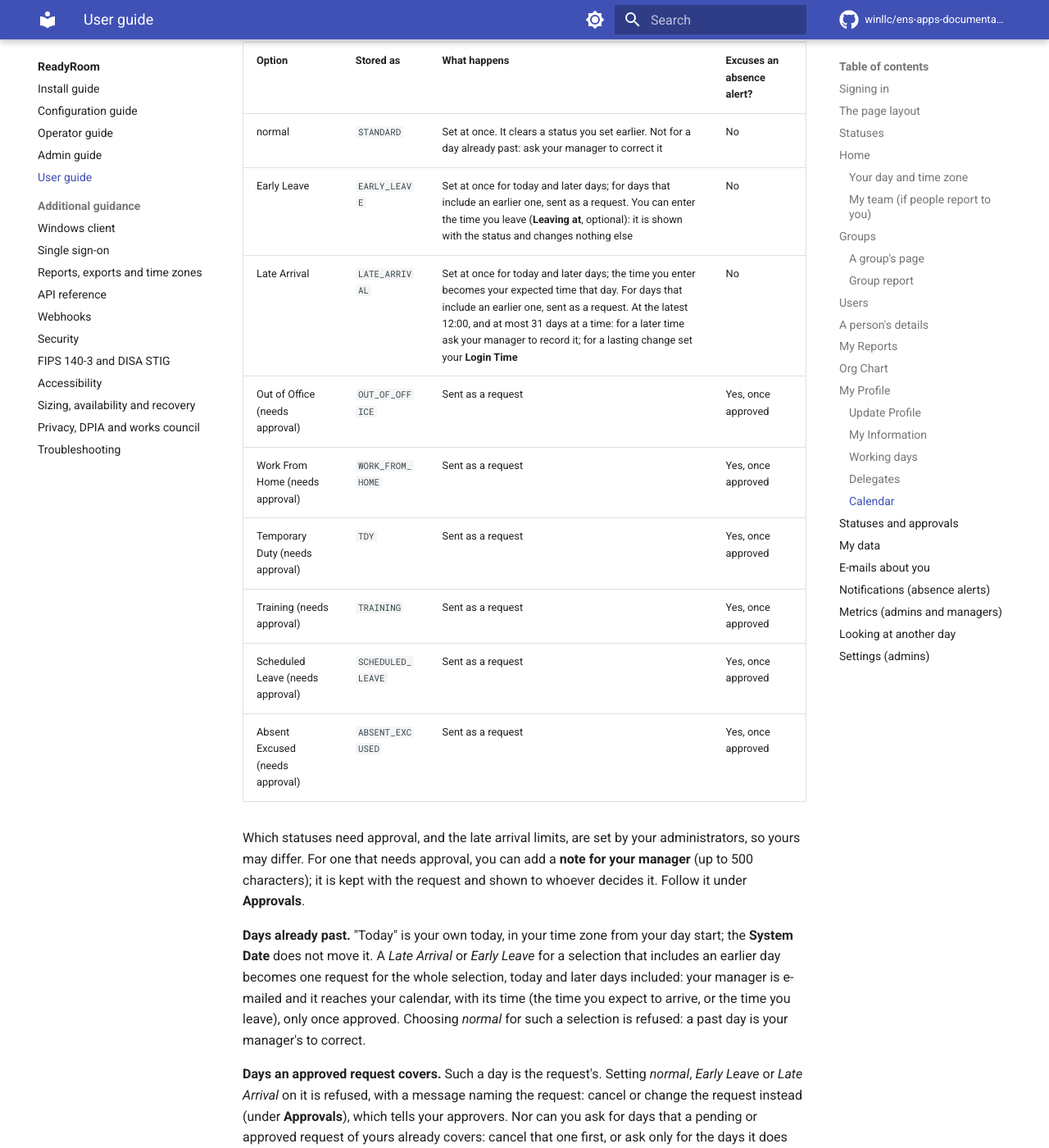
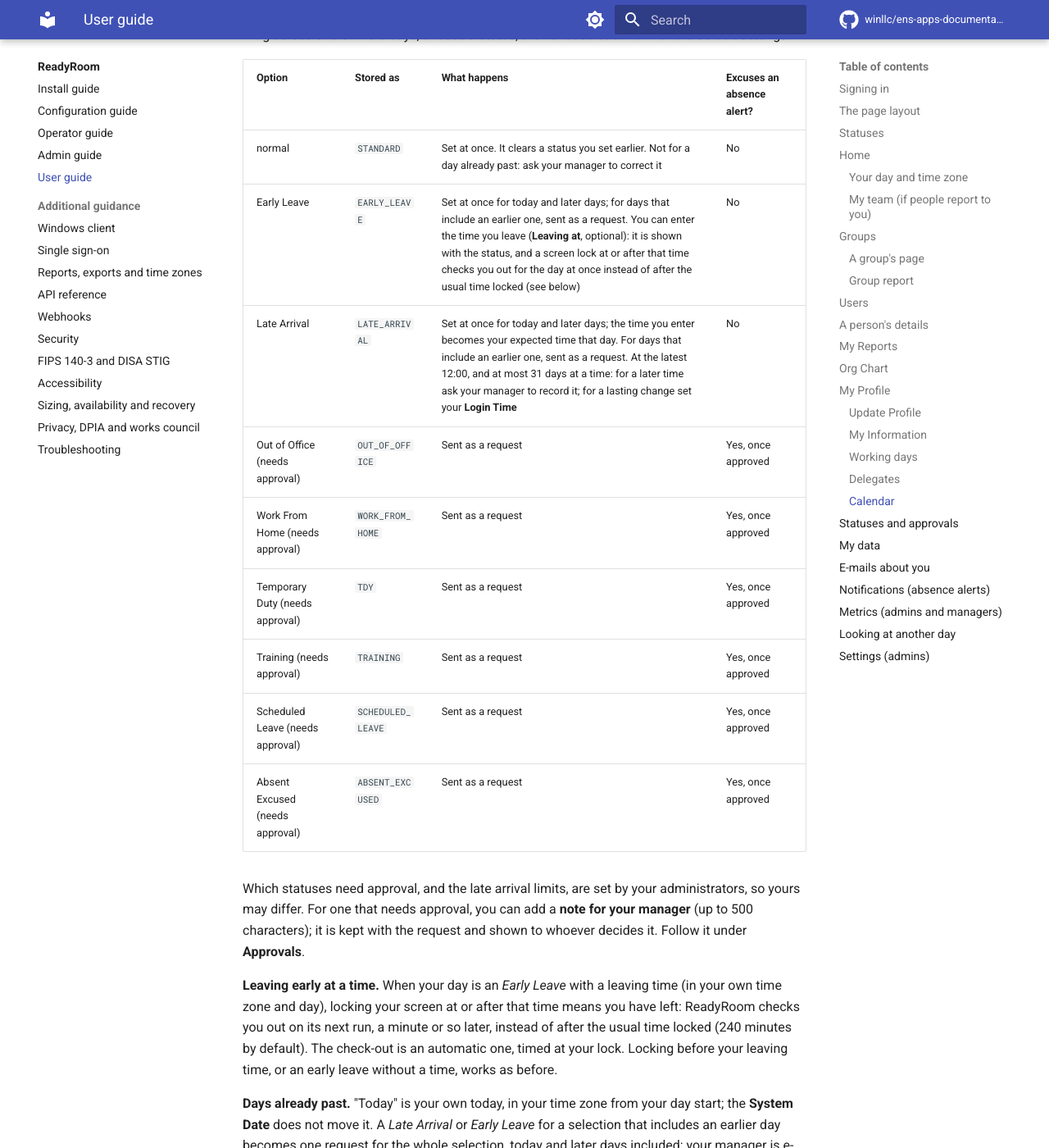
Before and after one commit to winllc/ens-apps-documentation, an MkDocs documentation site: the page built from docs/readyroom/user-guide.md, in a window 1280 px wide and 1400 px high, scrolled down 10630 px. Shown: the whole window at 82% size. Built offline with MkDocs 1.6.1 and Material for MkDocs 9.7.7, drawn with Linux system fonts in a browser that asks for light colours; comment, search, counter and statistics services are not loaded; some of the changed text lies outside the part shown.

Commit message:
ReadyRoom: early leave check-out, request times, export codes
Documents that a screen lock at or after an Early Leave's time of
leaving checks the person out on the next run (user guide, admin
guide, configuration, operator guide), that request e-mails and the
leave-requests API carry a late arrival's and an early leave's time,
and that the people export keeps status codes.

Co-Authored-By: Claude Opus 5.5 <noreply@anthropic.com>
Claude-Session: https://claude.ai/code/session_01R2Q6XtDB8DfVmiejzJGwBh

```diff
--- a/docs/readyroom/user-guide.md
+++ b/docs/readyroom/user-guide.md
@@ -50,7 +50,7 @@ rather than cut short. Nothing was changed: try again in a few seconds.
 |---|---|
 | `IN` (green) | Checked in, and the latest event was a sign-in or an unlock. |
 | `AWAY` (purple) | The latest event was a screen lock. |
-| `OUT` (blue) | Checked out: you signed out, or ReadyRoom checked you out after the screen had been locked for too long. |
+| `OUT` (blue) | Checked out: you signed out, or ReadyRoom checked you out after the screen had been locked for too long (or, on a day of *Early Leave* with a time, as soon as you locked the screen at or after that time). |
 | `NONE` (grey) | Nothing recorded for the day. |
 
 If a status is on your calendar for the day (anything other than *Standard*), it is shown
@@ -364,7 +364,7 @@ Drag across one or more days, choose a status, then choose **Submit**. With the
 | Option | Stored as | What happens | Excuses an absence alert? |
 |---|---|---|---|
 | normal | `STANDARD` | Set at once. It clears a status you set earlier. Not for a day already past: ask your manager to correct it | No |
-| Early Leave | `EARLY_LEAVE` | Set at once for today and later days; for days that include an earlier one, sent as a request. You can enter the time you leave (**Leaving at**, optional): it is shown with the status and changes nothing else | No |
+| Early Leave | `EARLY_LEAVE` | Set at once for today and later days; for days that include an earlier one, sent as a request. You can enter the time you leave (**Leaving at**, optional): it is shown with the status, and a screen lock at or after that time checks you out for the day at once instead of after the usual time locked (see below) | No |
 | Late Arrival | `LATE_ARRIVAL` | Set at once for today and later days; the time you enter becomes your expected time that day. For days that include an earlier one, sent as a request. At the latest 12:00, and at most 31 days at a time: for a later time ask your manager to record it; for a lasting change set your **Login Time** | No |
 | Out of Office (needs approval) | `OUT_OF_OFFICE` | Sent as a request | Yes, once approved |
 | Work From Home (needs approval) | `WORK_FROM_HOME` | Sent as a request | Yes, once approved |
@@ -377,6 +377,12 @@ Which statuses need approval, and the late arrival limits, are set by your admin
 yours may differ. For one
 that needs approval, you can add a **note for your manager** (up to 500 characters); it is kept
 with the request and shown to whoever decides it. Follow it under **Approvals**.
+
+**Leaving early at a time.** When your day is an *Early Leave* with a leaving time (in your own
+time zone and day), locking your screen at or after that time means you have left: ReadyRoom checks
+you out on its next run, a minute or so later, instead of after the usual time locked (240 minutes
+by default). The check-out is an automatic one, timed at your lock. Locking before your leaving
+time, or an early leave without a time, works as before.
 
 **Days already past.** "Today" is your own today, in your time zone from your day start; the
 **System Date** does not move it. A *Late Arrival* or *Early Leave* for a selection that includes
@@ -442,7 +448,8 @@ which wins over your own; between two of the same kind, the latest wins.
 **Email.** When a mail server is configured, a new request goes to the person's manager and
 delegates (*Approval needed: &lt;status&gt; for &lt;name&gt;*), a decision to the person who asked
 (*Your &lt;status&gt; request was approved* or *rejected*), and a cancellation to the approvers
-(*Cancelled: ...*). The emails carry the status and dates, never the notes. A status your manager, a
+(*Cancelled: ...*). The emails carry the status, with a late arrival's or early leave's time (*Late Arrival
+by 10:30*, *Early Leave at 15:00*), and the dates, never the notes. A status your manager, a
 delegate or an administrator records for you can also be e-mailed to you; see
 [E-mails about you](#e-mails-about-you).
 
```
Also changed, not shown: docs/readyroom/admin-guide.md (+9 -1 lines), docs/readyroom/api-reference.md (+1 -1 lines), docs/readyroom/configuration.md (+1 -1 lines), docs/readyroom/operator-guide.md (+4 -2 lines).
